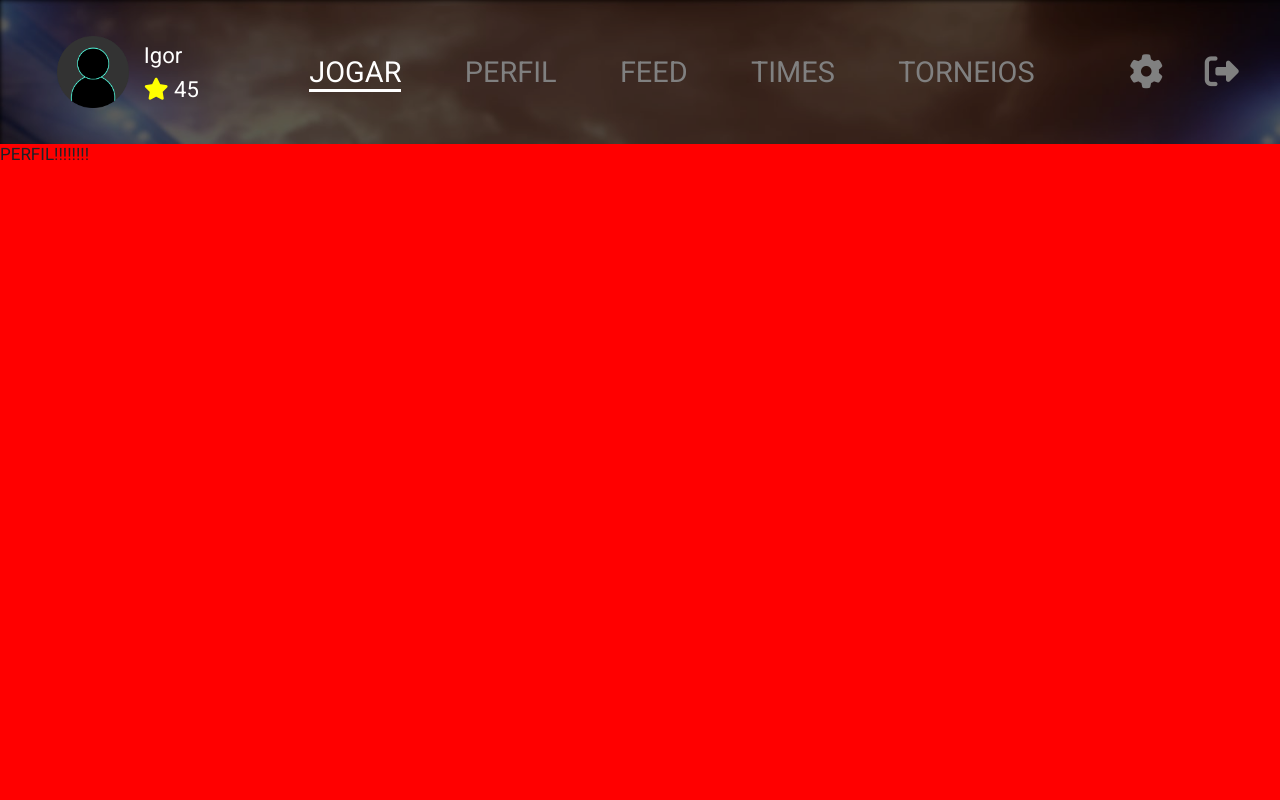
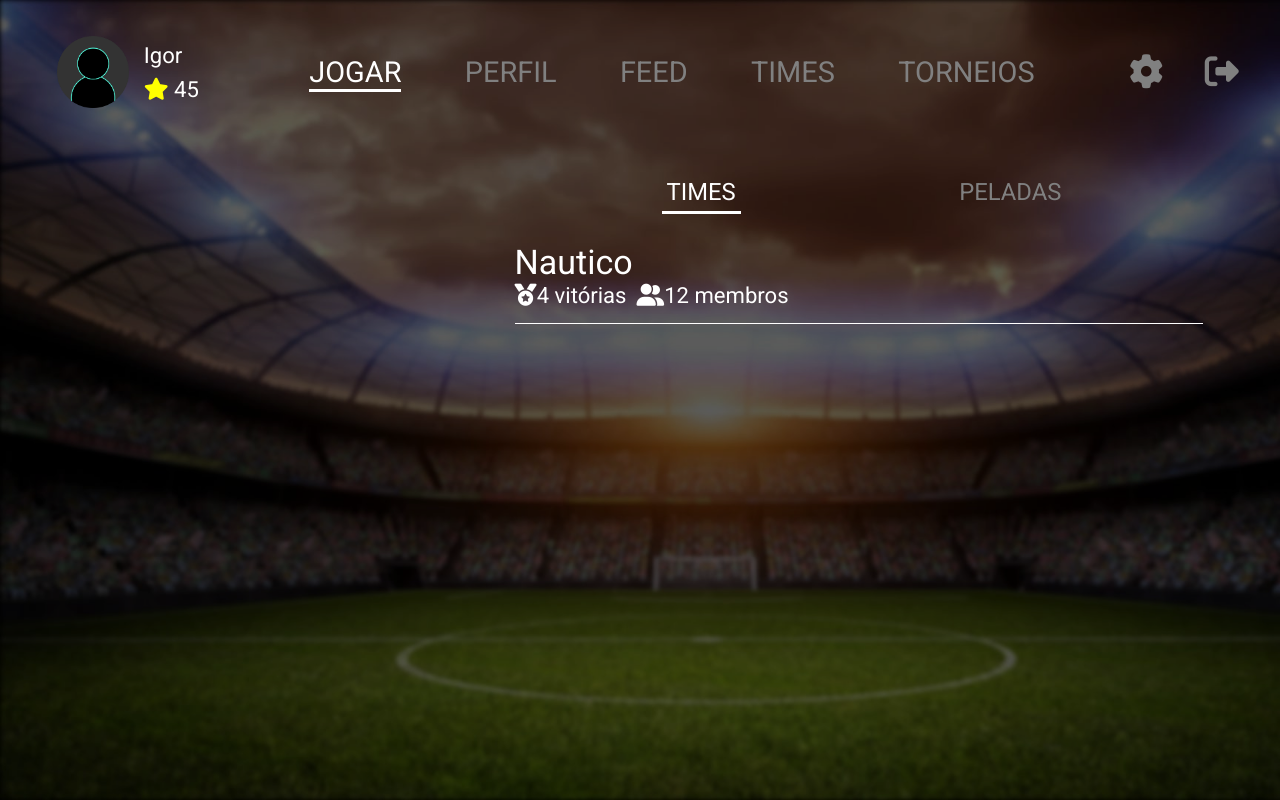
Before and after one commit to Igorxp5/AppLada, a React (Create React App) app in the folder webapp/: page /dashboard/perfil in a window 1280 px wide. Built offline with nearby package versions, Linux system fonts and the light colour scheme; what google-maps-react would draw is missing.

Commit message:
Tela de perfil

```diff
--- a/webapp/src/components/perfil/index.jsx
+++ b/webapp/src/components/perfil/index.jsx
@@ -1,10 +1,11 @@
 import React from 'react'
 import './../../style/perfil/perfil-index.css'
+import PerfilMenu from './perfilMenu'
 
 class Perfil extends React.Component {
     render() {
         return(
-            <div id='perfil-container'>PERFIL!!!!!!!!</div>
+            <div id='perfil-container-maior'><PerfilMenu/></div>
         )
     }
 }
--- /dev/null
+++ b/webapp/src/components/perfil/perfil-times-lista.jsx
@@ -0,0 +1,31 @@
+import React from 'react'
+
+function TimesLista(props) {
+    const containerStyle = {
+        width: '90%',
+        paddingBottom: '15px',
+        display: 'flex',
+        justifyContent: 'center',
+        flexDirection: 'column',
+        color: 'white',
+        borderBottom: '0.5px solid white'
+    }
+
+    const dados = {
+        width: '100%',
+        fontSize: '1.3em'
+    }
+    return(
+            <div style={containerStyle}>
+                <div style={{width: '100%'}}>
+                    <div style={{width: '100%', fontSize: '2em'}}>{props.nome}</div>
+                    <div style={dados}>
+                        <div style={{float:'left'}}><i class="fas fa-medal"></i>{props.vitorias} vitórias</div>
+                        <div style={{float:'left', marginLeft: '10px'}}><i class="fas fa-user-friends"></i>{props.membros} membros</div>
+                    </div>
+                </div>
+            </div>
+        )
+}
+
+export default TimesLista
--- /dev/null
+++ b/webapp/src/components/perfil/perfilMenu.jsx
@@ -0,0 +1,71 @@
+import React from 'react'
+import './../../style/perfil/perfil-menu.css'
+import TimesLista from './perfil-times-lista'
+
+class PerfilMenu extends React.Component {
+    state = {
+        current: 'perfil-times',
+        allPages: ['perfil-times', 'perfil-peladas']
+    }
+
+    changePage = page => {
+        console.log(page)
+        this.setState({
+            current: page
+        })
+    }
+
+    componentDidMount() {
+        let page = document.getElementById(this.state.current)
+        page.style.color = 'white'
+        page.style.borderBottom = '3px solid white'
+    }
+
+    componentDidUpdate() {
+        let page = document.getElementById(this.state.current)
+        page.style.color = 'white'
+        page.style.borderBottom = '3px solid white'
+        this.state.allPages.map(el => {
+            if (this.state.current !== el) {
+                let notCurrent = document.getElementById(el)
+                notCurrent.style.color = 'grey'
+                notCurrent.style.borderBottom = 'none'
+            }
+            return null
+        })
+    }
+
+    teste = () => {
+        console.log('TESTE')
+    }
+
+    showComponent = () => {
+        switch(this.state.current) {
+            case 'perfil-times':
+                return(<TimesLista nome='Nautico' vitorias={4} membros={12}/>)
+            case 'perfil-peladas':
+                return 'perfil peladas'
+            default:
+                return('bbbbbbbbb')
+        }
+    }
+
+
+    render() {
+        return(
+            <div id='perfil-container'>
+                <div id='perfil-container-menu'>
+                    <ul>
+                        <li id='perfil-times' onClick={() => {this.changePage('perfil-times')}}>TIMES</li>
+                        <li id='perfil-peladas' onClick={() => {this.changePage('perfil-peladas')}}>PELADAS</li>
+                    </ul>
+                </div>
+                <div id='show-content'>
+                    {this.showComponent()}
+                </div>
+            </div>
+        )
+    }
+}
+
+export default PerfilMenu
--- a/webapp/src/style/perfil/perfil-index.css
+++ b/webapp/src/style/perfil/perfil-index.css
@@ -1,5 +1,4 @@
-#perfil-container {
+#perfil-container-maior {
     width: 100%;
     height: 100%;
-    background: red;
 }
--- /dev/null
+++ b/webapp/src/style/perfil/perfil-menu.css
@@ -0,0 +1,36 @@
+#perfil-container {
+    float: right;
+    height: 100%;
+    width: 65%;
+}
+
+#perfil-container-menu {
+    width: 100%;
+    height: 15%;
+    display: flex;
+    align-items: center;
+}
+
+#perfil-container-menu ul {
+    display: flex;
+    justify-content: space-evenly;
+    list-style: none;
+    width: 100%;
+    font-size: 1.4em;
+    color: grey;
+    z-index: 999;
+}
+
+#perfil-container-menu ul li {
+    padding: 5px;
+}
+
+#perfil-container-menu ul li:hover {
+    cursor: pointer;
+}
+
+#show-content {
+    width: 92%;
+    height: 85%;
+    float: right;
+}
```
Also changed, not shown: webapp/src/components/perfil/perfil-peladas.jsx (added), webapp/src/components/perfil/perfil-times.jsx (added).
